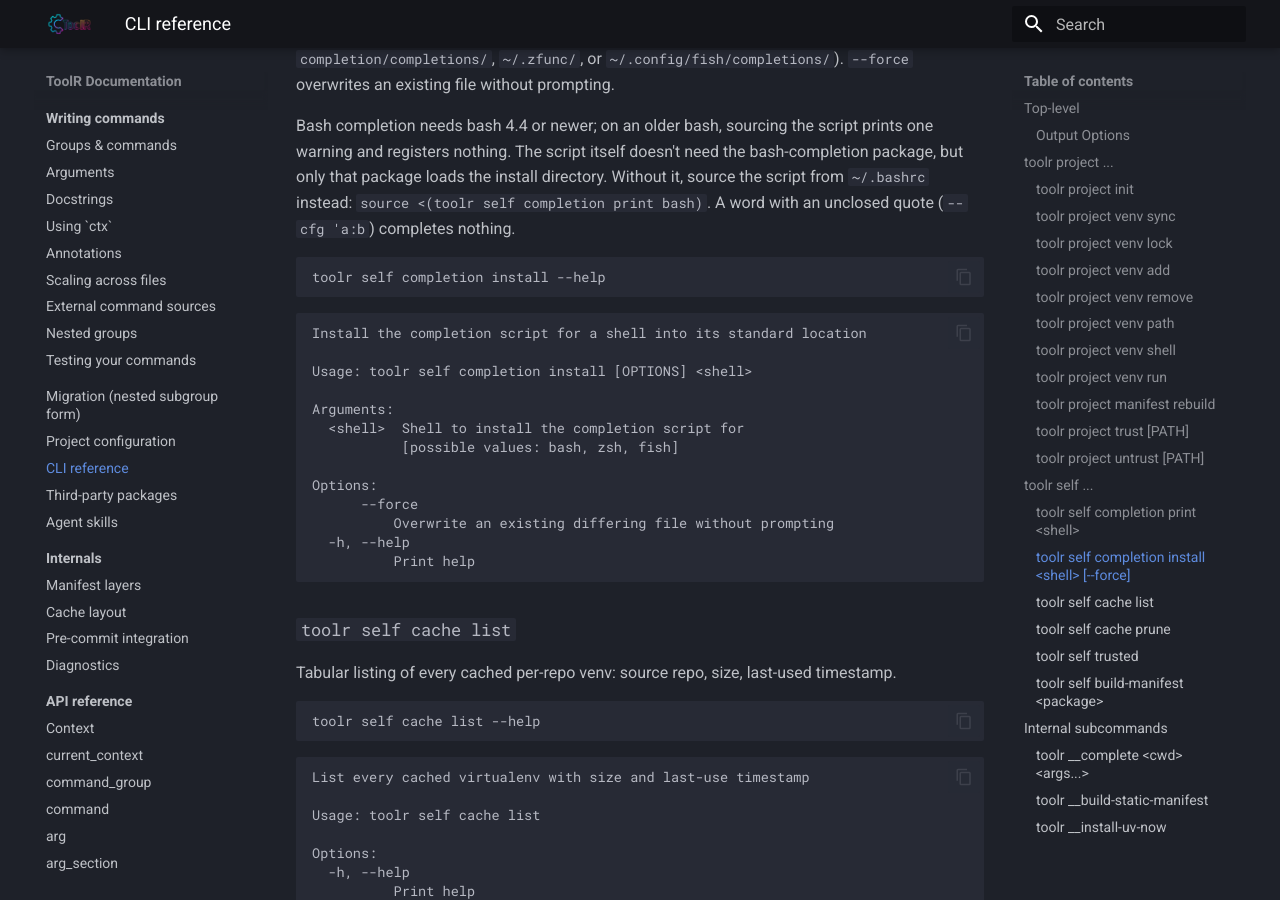
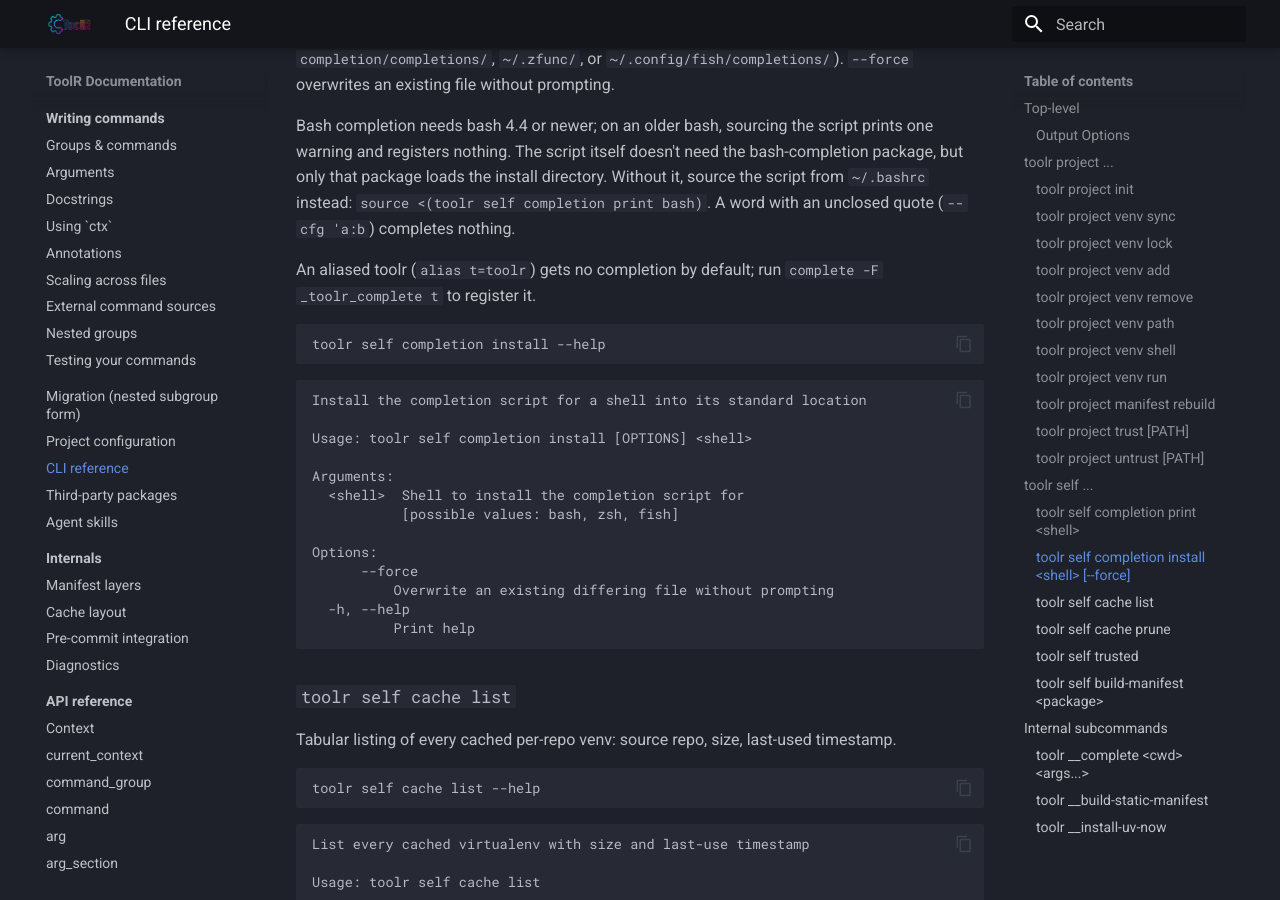
Before and after one commit to s0undt3ch/ToolR, an MkDocs documentation site: the page built from docs/cli.md, in a window 1280 px wide and 900 px high, scrolled down 8927 px. Built offline with MkDocs 1.6.1 and Material for MkDocs 9.7.7, drawn with Linux system fonts in a browser that asks for light colours.

Commit message:
docs(release-notes)!: bash completion now needs bash 4.4 or newer
Bash 4.0 to 4.3 worked with the old script plus bash-completion, so the 4.4 floor is breaking for those users. Also documents registering an aliased toolr.

````diff
--- a/docs/cli.md
+++ b/docs/cli.md
@@ -291,6 +291,9 @@ directory. Without it, source the script from `~/.bashrc` instead:
 `source <(toolr self completion print bash)`. A word with an unclosed
 quote (`--cfg 'a:b`) completes nothing.
 
+An aliased toolr (`alias t=toolr`) gets no completion by default; run
+`complete -F _toolr_complete t` to register it.
+
 ```sh
 toolr self completion install --help
 ```
````
Also changed, not shown: release-notes/2026-11-04.19-31-16.bash-completion-words.md (+3 -1 lines).
